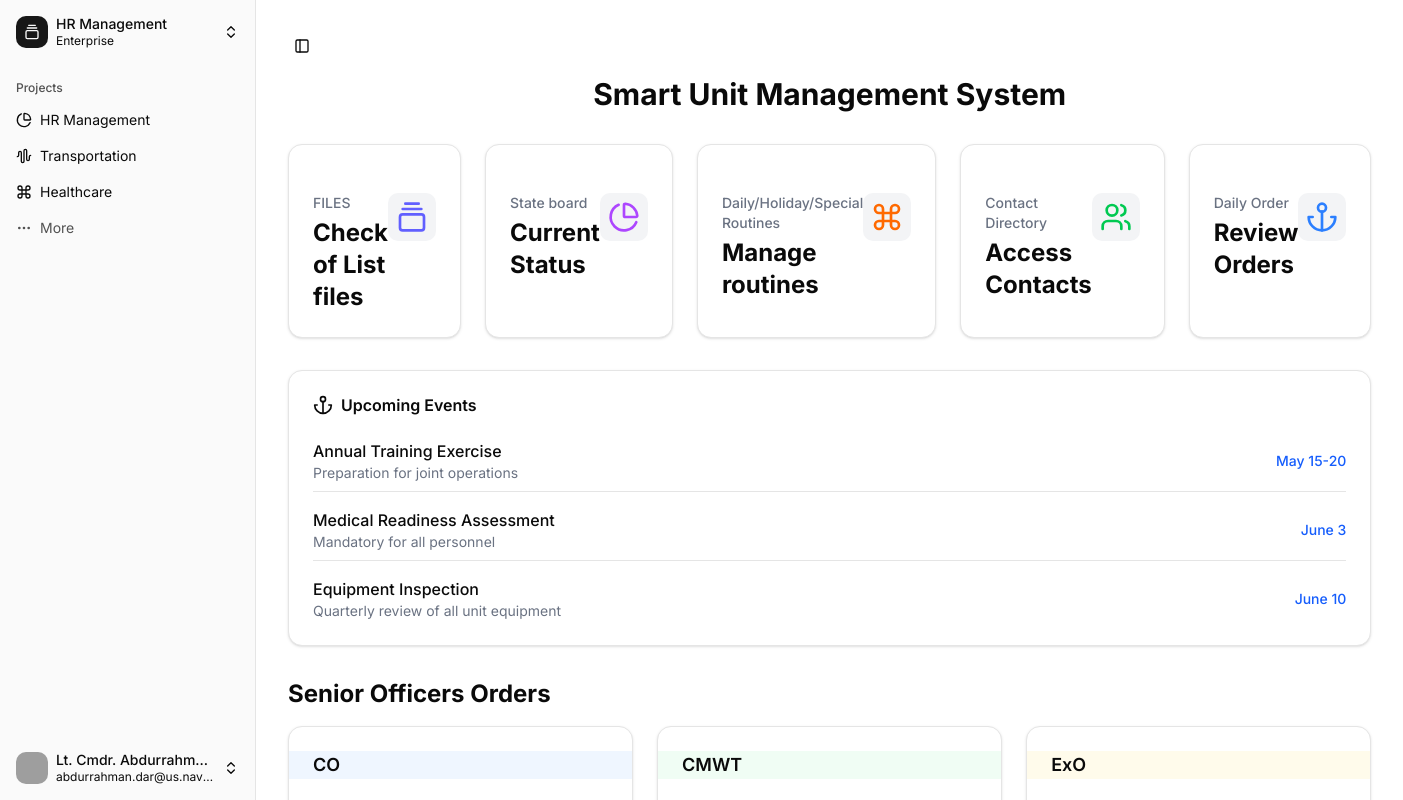
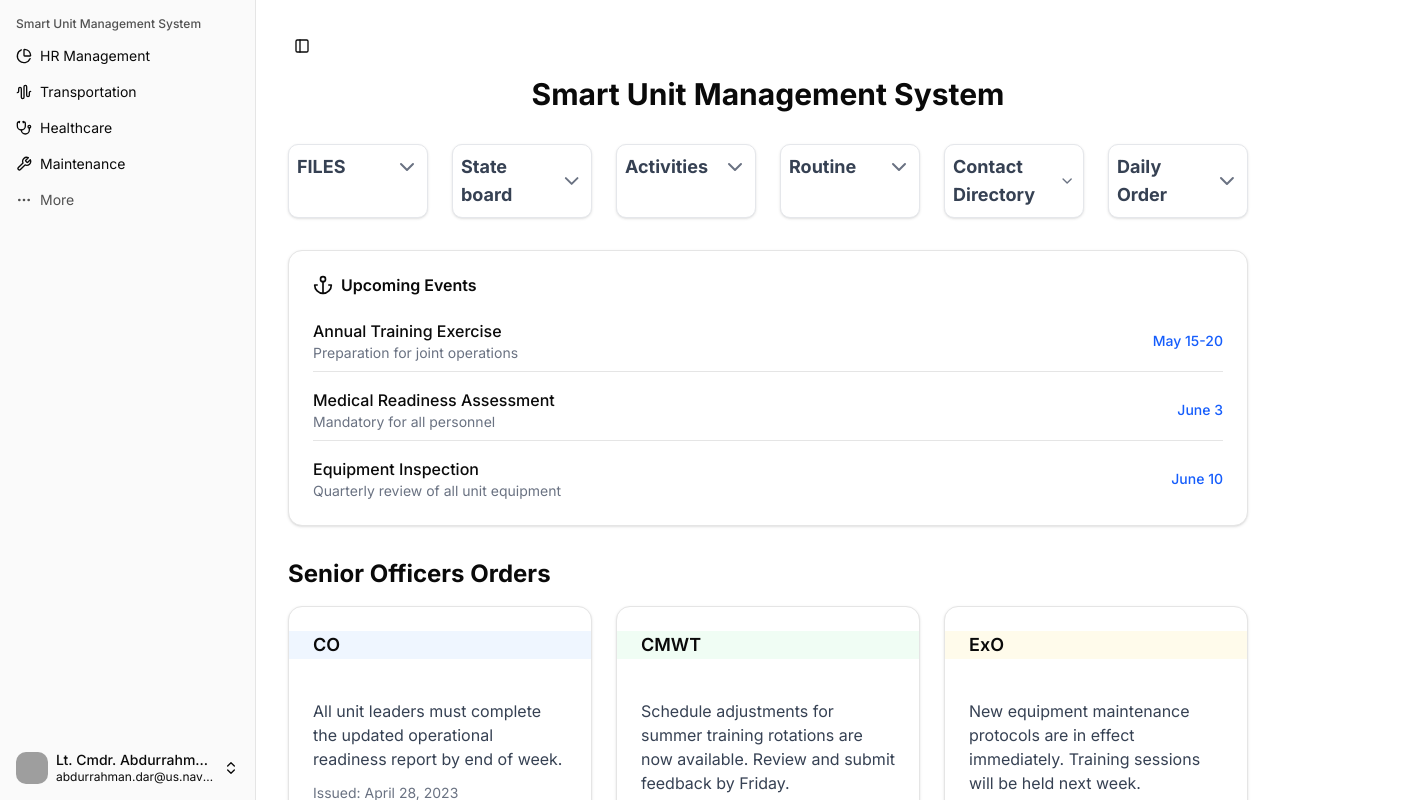
Before and after one commit to MoosaZK/smart-unit-management-system, a Next.js app: page / in a window 1280 px wide. Shown: the top 800 px of the page, 1403 px wide, since content can reach past the window. Built offline with nearby package versions, Linux system fonts and the light colour scheme; grey boxes are pictures that could not be loaded.

Commit message:
Refactor main page to implement DropdownCard components for better organization and user interaction; update sidebar with new HR management options and improve project navigation labels.

```diff
--- a/src/app/hr-management/layout.js
+++ b/src/app/hr-management/layout.js
@@ -2,7 +2,7 @@
 import React from 'react'
 import {AppSidebar} from '@/components/app-sidebar'
 import { SidebarProvider, SidebarTrigger } from '@/components/ui/sidebar'
-import { Anchor, Command, PieChart } from 'lucide-react'
+import { Anchor, Command, PieChart, FileText, Calendar, ListChecks, Home, ArrowLeftRight } from 'lucide-react'
 
 // HR Management specific data
 const hrData = {
@@ -26,9 +26,37 @@ const hrData = {
     },
     {
       name: "Sailors",
-      url: "/hr-management/sailors",
+      url: "#",
       icon: Anchor,
     },
+    {
+      name: "Morning Brief and Night Report",
+      url: "#",
+      icon: FileText,
+    },
+    {
+      name: "Sl,Cl,Night off permission management",
+      url: "#",
+      icon: Calendar,
+    },
+    {
+      name: "State List Officers, CPOs, POs & Sailors",
+      url: "#",
+      icon: ListChecks,
+    },
+    {
+      name: "Accomondation",
+      url: "#",
+      icon: Home,
+    },
+    {
+      name: "Drafted In/drafted out",
+      url: "#",
+      icon: ArrowLeftRight,
+    },
+
+
+
   ],
   user: {
     name: "Lt. Cmdr. Abdurrahman Dar",
--- a/src/app/hr-management/officers/[id]/page.jsx
+++ b/src/app/hr-management/officers/[id]/page.jsx
@@ -36,14 +36,14 @@ export default function OfficerDetailsPage() {
         <div className="md:col-span-1">
           <Card>
             <CardContent className="pt-6 flex flex-col items-center">
-              <div className="relative w-48 h-48 rounded-full overflow-hidden mb-4 border-4 border-gray-200">
+              {/* <div className="relative w-48 h-48 rounded-full overflow-hidden mb-4 border-4 border-gray-200">
                 <Image
                   src={officerImage}
                   alt={officer.name}
                   fill
                   className="object-cover"
                 />
-              </div>
+              </div> */}
               <h2 className="text-xl font-bold">{officer.name}</h2>
               <p className="text-gray-500">{officer.rank}</p>
               <div className="mt-2">
--- a/src/app/hr-management/officers/page.jsx
+++ b/src/app/hr-management/officers/page.jsx
@@ -49,7 +49,7 @@ export default function OfficersPage() {
             <TableHead>Name</TableHead>
             <TableHead>P-Number</TableHead>
             <TableHead>State</TableHead>
-            <TableHead>Rank</TableHead>
+            {/* <TableHead>Rank</TableHead> */}
             <TableHead>Contact Number</TableHead>
             <TableHead>Address</TableHead>
             <TableHead>Next of Kin</TableHead>
@@ -69,7 +69,7 @@ export default function OfficersPage() {
                   {officer.state}
                 </span>
               </TableCell>
-              <TableCell>{officer.rank}</TableCell>
+              {/* <TableCell>{officer.rank}</TableCell> */}
               <TableCell>{officer.contactNumber}</TableCell>
               <TableCell className="max-w-xs truncate">{officer.address}</TableCell>
               <TableCell>{officer.nextOfKin}</TableCell>
--- a/src/app/page.js
+++ b/src/app/page.js
@@ -4,7 +4,15 @@ import { Card, CardContent, CardHeader, CardTitle} from "@/components/ui/card"
 import Link from 'next/link'
 import { AppSidebar } from '@/components/app-sidebar'
 import { SidebarProvider, SidebarTrigger } from '@/components/ui/sidebar'
-import { AudioWaveform, Command, GalleryVerticalEnd, PieChart, Anchor, Users, Truck, Stethoscope, Package } from 'lucide-react'
+import { AudioWaveform, Command, GalleryVerticalEnd, PieChart, Anchor, Users, Truck, Stethoscope, Package, Wrench, Calendar, ChevronDown } from 'lucide-react'
+
+// Import shadcn dropdown components
+import {
+  DropdownMenu,
+  DropdownMenuTrigger,
+  DropdownMenuContent,
+  DropdownMenuItem
+} from "@/components/ui/dropdown-menu"
 
 // Main page data with projects for each unit
 const mainData = {
@@ -33,13 +41,18 @@ const mainData = {
     },
     {
       name: "Transportation",
-      url: "/transportation",
+      url: "#",
       icon: AudioWaveform,
     },
     {
       name: "Healthcare",
-      url: "/healthcare",
-      icon: Command,
+      url: "#",
+      icon: Stethoscope,
+    },
+    {
+      name: "Maintenance",
+      url: "#",
+      icon: Wrench,
     },
   ],
   user: {
@@ -63,30 +76,65 @@ export default function Home() {
 
         {/* Top row with general information */}
         <div className="flex flex-row gap-6 mb-8 max-w-6xl mx-auto">
-          <InfoCard
+          <DropdownCard
             title="FILES"
-            value="Check of List files"
             icon={<GalleryVerticalEnd className="h-8 w-8 text-indigo-500" />}
+            items={[
+              "OOD Unit files",
+              "DSO files",
+              "Exercise Check of List",
+              "Performas"
+            ]}
           />
-          <InfoCard
+          <DropdownCard
             title="State board"
-            value="Current Status"
             icon={<PieChart className="h-8 w-8 text-purple-500" />}
+            items={[
+              "In/Out",
+              "ROD",
+              "FOD",
+              "Special orders"
+            ]}
           />
-          <InfoCard
-            title="Daily/Holiday/Special Routines"
-            value="Manage routines"
+          <DropdownCard
+            title="Activities"
             icon={<Command className="h-8 w-8 text-orange-500" />}
+            items={[
+              "Academic",
+              "Unit",
+              "Training",
+              "VIP",
+              "Special",
+              "FCTS"
+            ]}
           />
-          <InfoCard
+          <DropdownCard
+            title="Routine"
+            icon={<Calendar className="h-8 w-8 text-green-500" />}
+            items={[
+              "Daily Routine",
+              "Holiday Routine",
+              "Special Routine"
+            ]}
+          />
+          <DropdownCard
             title="Contact Directory"
-            value="Access Contacts"
-            icon={<Users className="h-8 w-8 text-green-500" />}
+            icon={<Users className="h-8 w-8 text-blue-500" />}
+            items={[
+              "Imp",
+              "Internal Bahadur",
+              "External"
+            ]}
           />
-          <InfoCard
+          <DropdownCard
             title="Daily Order"
-            value="Review Orders"
-            icon={<Anchor className="h-8 w-8 text-blue-500" />}
+            icon={<Anchor className="h-8 w-8 text-teal-500" />}
+            items={[
+              "Yesterday",
+              "Today",
+              "Tomorrow",
+              "Day after Tomorrow"
+            ]}
           />
         </div>
 
@@ -208,3 +256,32 @@ function InfoCard({ title, value, icon, change }) {
     </Card>
   )
 }
+
+/**
+ * Updated DropdownCard component using shadcn's DropdownMenu components.
+ */
+function DropdownCard({ title, icon, items }) {
+  return (
+    <DropdownMenu>
+      <DropdownMenuTrigger asChild>
+        <Card className="cursor-pointer flex justify-between  p-2 hover:shadow-xl transition-shadow duration-150 ease-in-out border border-gray-200 rounded-lg w-full">
+          <CardContent className="p-0 flex justify-between items-center">
+            <p className="text-lg font-bold text-gray-700">{title}</p>
+            <ChevronDown className="h-6 w-6 text-gray-500" />
+
+          </CardContent>
+        </Card>
+      </DropdownMenuTrigger>
+      <DropdownMenuContent className="w-56 mt-2 p-2 rounded-md border border-gray-200 bg-white shadow-lg">
+        {items.map((item, index) => (
+          <DropdownMenuItem
+            key={index}
+            className="cursor-pointer hover:bg-gray-100 rounded px-2 py-1"
+          >
+            {item}
+          </DropdownMenuItem>
+        ))}
+      </DropdownMenuContent>
+    </DropdownMenu>
+  )
+}
--- a/src/components/app-sidebar.jsx
+++ b/src/components/app-sidebar.jsx
@@ -165,9 +165,9 @@ export function AppSidebar({
 }) {
   return (
     (<Sidebar collapsible="icon" {...props}>
-      <SidebarHeader>
+      {/* <SidebarHeader>
         <TeamSwitcher teams={teams} />
-      </SidebarHeader>
+      </SidebarHeader> */}
       <SidebarContent>
         {/* <NavMain items={data.navMain} /> */}
         <NavProjects projects={projects} />
--- a/src/components/nav-projects.jsx
+++ b/src/components/nav-projects.jsx
@@ -27,7 +27,7 @@ export function NavProjects({
 
   return (
     (<SidebarGroup className="group-data-[collapsible=icon]:hidden">
-      <SidebarGroupLabel>Projects</SidebarGroupLabel>
+      <SidebarGroupLabel>Smart Unit Management System</SidebarGroupLabel>
       <SidebarMenu>
         {projects.map((item) => (
           <SidebarMenuItem key={item.name}>
```
